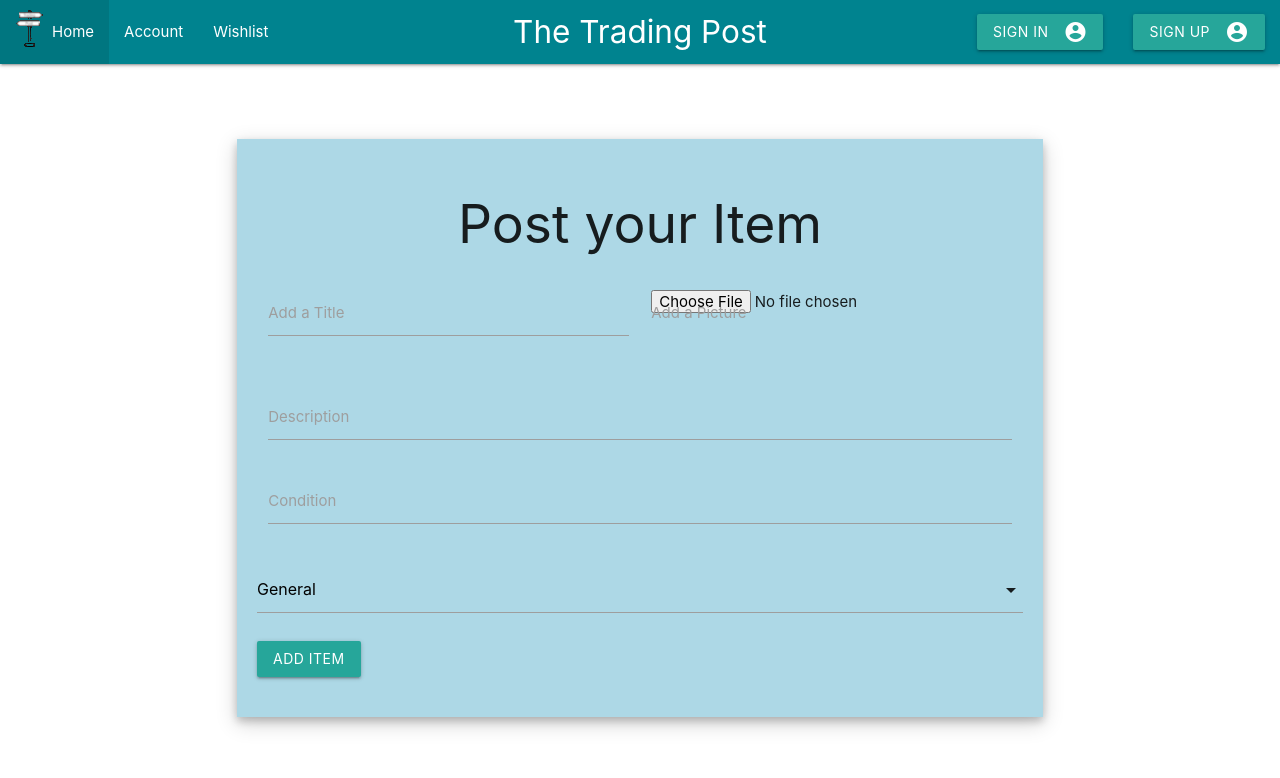
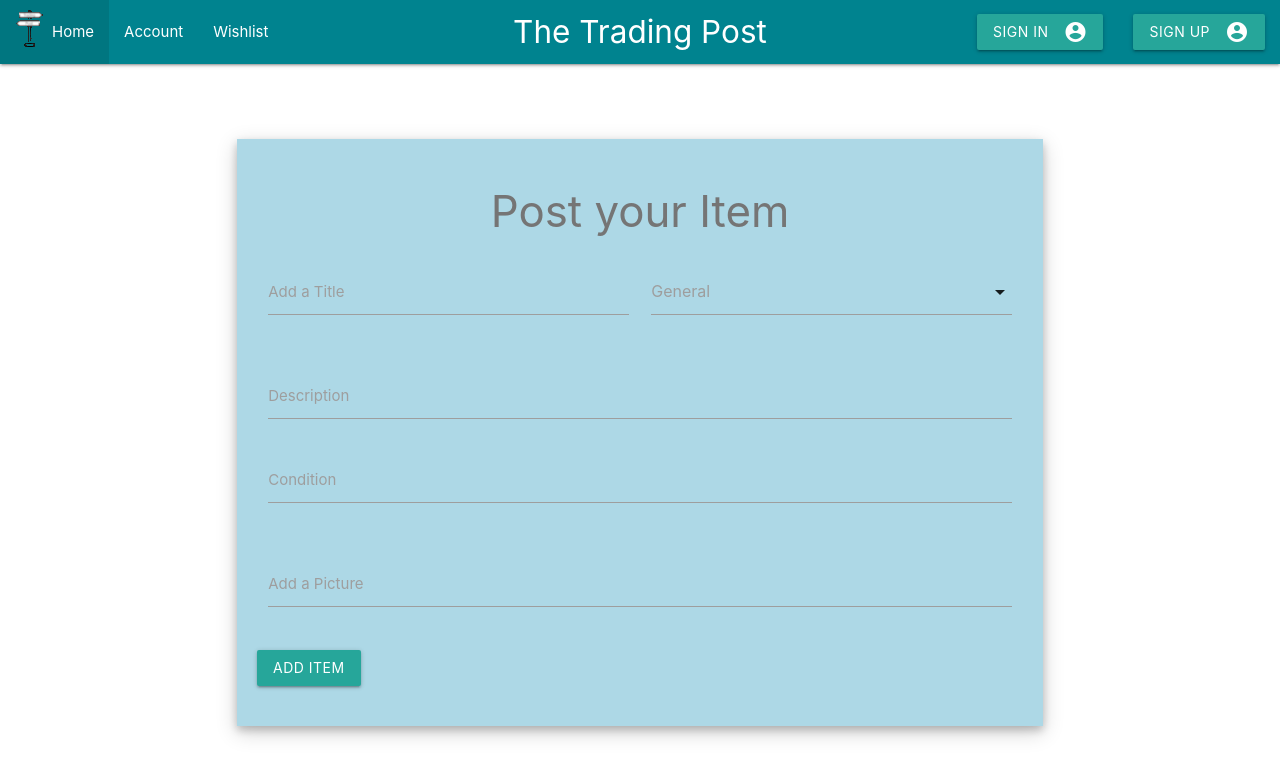
Before and after one commit to mxweidmer/trading-post, a React (Create React App) app: page /trading-post/postitem in a window 1280 px wide. Shown: the top 778 px of the page. Built offline with nearby package versions, Linux system fonts and the light colour scheme.

Commit message:
update postitem form style

```diff
--- a/src/components/Postform/style.css
+++ b/src/components/Postform/style.css
@@ -1,5 +1,6 @@
-h2 {
+h2, h3 {
     text-align: center;
+    color: #757575;
 }
 
 .formCont {
@@ -9,3 +10,11 @@ h2 {
     background-color: lightblue;
     box-shadow: 0 4px 8px 0 rgba(0, 0, 0, 0.2), 0 6px 20px 0 rgba(0, 0, 0, 0.19);
 }
+
+input.select-dropdown{
+    color: #9e9e9e;
+}
+
+input {
+    color: #757575;
+}
--- a/src/pages/landing.js
+++ b/src/pages/landing.js
@@ -6,7 +6,7 @@ import { SearchBar } from '../components/Search'
 import { Row, Container } from '../components/Grid';
 import API from "../utils/API";
 import { SearchBtn } from "../components/SearchBtn";
-/* import 'react-dropdown/style.css'; */
+
 
 class Landing extends Component {
 
@@ -83,10 +83,6 @@ class Landing extends Component {
             </div>
           </form>
         </div>
-
-        {/*  <SearchBar></SearchBar> */}
-
-
         <div>
           <CardRow
             items={this.state.returnedItems} />
--- a/src/pages/postitem.js
+++ b/src/pages/postitem.js
@@ -6,6 +6,7 @@ import PostFormBtn from '../components/PostFormBtn';
 
 import { Container, Row } from '../components/Grid';
 import API from "../utils/API";
+
 
 class PostItem extends Component {
 
@@ -51,13 +52,15 @@ class PostItem extends Component {
   }
 
 
+
+
   render() {
     return (
 
       <Container>
         <form>
           <div className="formCont">
-            <h2> Post your Item </h2>
+            <h3>Post your Item </h3>
             <div className="row">
               <div className="input-field col s6">
 
@@ -67,11 +70,16 @@ class PostItem extends Component {
                   name="title" required />
                 <label for="title">Add a Title</label>
               </div>
+
               <div className="input-field col s6">
+                <div>
+                  <select className="select-dropdown" value={this.state.selectedCategory} id="dropdown"
+                    onChange={(e) => this.setState({ selectedCategory: e.target.value })}>
+                    {this.state.categories.map((category) => <option key={category} value={category}>{category}</option>)}
+                  </select>
+                </div>
 
-                {/*  <input id="picture" type="text" required /> */}
-                <input type="file" onChange={this.fileChangedHandler}></input>
-                <label for="picture">Add a Picture</label>
+
               </div>
             </div>
             <div className="row">
@@ -88,11 +96,9 @@ class PostItem extends Component {
                 </div>
               </div>
               <div className="row">
-                <div>
-                  <select value={this.state.selectedCategory} id="dropdown"
-                    onChange={(e) => this.setState({ selectedCategory: e.target.value })}>
-                    {this.state.categories.map((category) => <option key={category} value={category}>{category}</option>)}
-                  </select>
+                <div className="input-field col s12">
+                  <input id="picture" type="text" required />
+                  <label for="picture">Add a Picture</label>
                 </div>
               </div>
               <button className="btn" onClick={this.handleFormSubmit}>Add Item</button>
```
